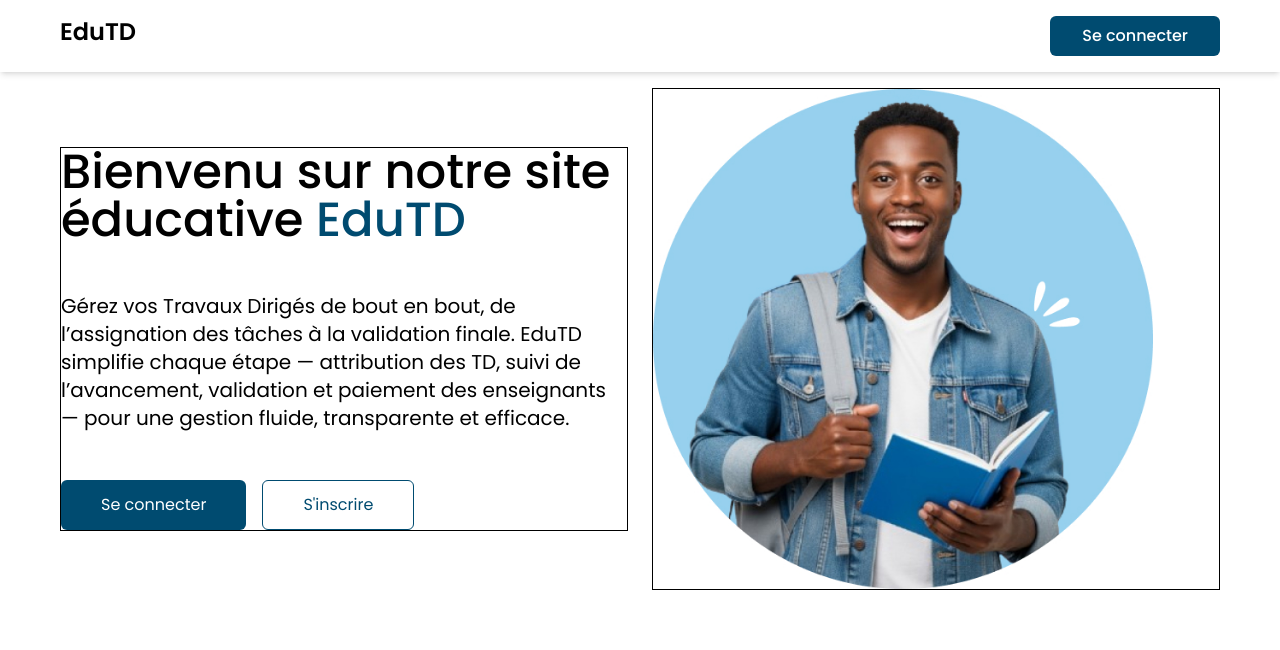
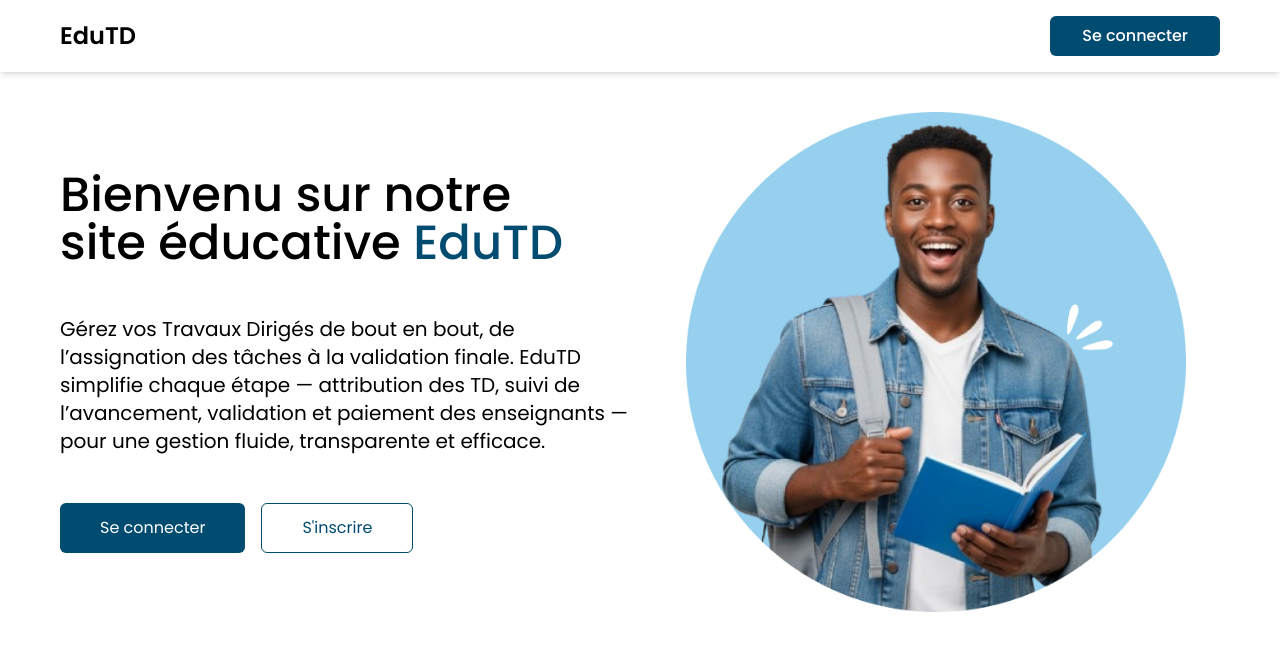
Before and after one commit to Hosnel-tech/td-manager, a Next.js app: page / in a window 1280 px wide. Shown: the top 650 px of the page. Built offline with nearby package versions, Linux system fonts and the light colour scheme.

Commit message:
add animation and update home page

```diff
--- a/src/app/page.tsx
+++ b/src/app/page.tsx
@@ -1,19 +1,28 @@
 import Home_Header from "@/components/home_header";
 import Image from "next/image";
+import Typewriter from "@/components/typewriter";
 
 export default function Home() {
   return (
     <div className="h-screen w-full">
       {/* Appel du header */}
       <Home_Header />
-      <div className="py-4 px-15 flex gap-6 justify-center items-center">
+      <div className="py-10 px-15 flex flex-col md:flex-row gap-6 justify-center items-center">
         {/* section 1 (titre/description/boutons) */}
-        <div className="w-1/2 flex flex-col gap-12 border">
+        <div className="w-1/2 flex flex-col gap-12">
           {/* Grand titre */}
-          <p className="text-5xl font-medium">
-            Bienvenu sur notre site éducative{" "}
-            <span className="text-[#004B70] text-semibold">EduTD</span>
-          </p>
+          <div>
+            <p className="text-5xl font-medium">
+              Bienvenu sur notre
+            </p>
+            <p className="text-5xl font-medium">
+              <Typewriter
+                text="site éducative "
+                speed={80}
+              />
+              <span className="text-[#004B70] text-semibold">EduTD</span>
+            </p>
+          </div>
 
           {/* Breve description */}
           <p className="text-xl font-regular">
@@ -25,22 +34,22 @@
 
           {/* Boutons de connexions */}
           <div className="flex gap-4">
-            <button className="bg-[#004B70] text-white py-3 px-10 rounded-md">
+            <button className="bg-[#004B70] text-white py-3 px-10 hover:text-[#004B70] hover:border hover:border-[#004B70] hover:bg-white rounded-md">
               Se connecter
             </button>
-            <button className="text-[#004B70] py-3 px-10 border border-[#004B70] rounded-md">
+            <button className="text-[#004B70] py-3 px-10 border border-[#004B70] hover:border-none hover:bg-[#004B70] hover:text-white rounded-md">
               S&apos;inscrire
             </button>
           </div>
         </div>
 
         {/* section 2 (image) */}
-        <div className="flex justtify-center items-center w-1/2 border">
+        <div className="flex justify-center items-center w-1/2">
           <Image
             src="/section2_image.jpg"
             alt="Aperçu EduTD"
             width={500}
-            height={300}
+            height={200}
             priority
           />
         </div>
--- a/src/components/home_header.tsx
+++ b/src/components/home_header.tsx
@@ -1,7 +1,7 @@
 export default function Home_Header() {
   return (
     <nav>
-      <div className="bg-white flex justify-between py-4 px-15 sticky top-0 z-50 shadow-md">
+      <div className="bg-white flex justify-between items-center py-4 px-15 sticky top-0 z-50 shadow-md">
         <h1 className="text-2xl font-semibold">EduTD</h1>
         <button className="bg-[#004B70] hover:bg-[#004B70]/80 text-white font-medium py-2 px-8 rounded-md">
           Se connecter
--- /dev/null
+++ b/src/components/typewriter.tsx
@@ -0,0 +1,29 @@
+"use client";
+import { useEffect, useState } from "react";
+
+interface TypewriterProps {
+  text: string;
+  speed?: number;
+}
+
+export default function Typewriter({ text, speed = 80 }: TypewriterProps) {
+  const [displayedText, setDisplayedText] = useState("");
+
+  useEffect(() => {
+    let i = 0;
+    const interval = setInterval(() => {
+      setDisplayedText(text.slice(0, i));
+      i++;
+      if (i > text.length) clearInterval(interval);
+    }, speed);
+
+    return () => clearInterval(interval);
+  }, [text, speed]);
+
+  return (
+    <span>
+      {displayedText}
+      <span className="animate-pulse"></span>
+    </span>
+  );
+}
```
